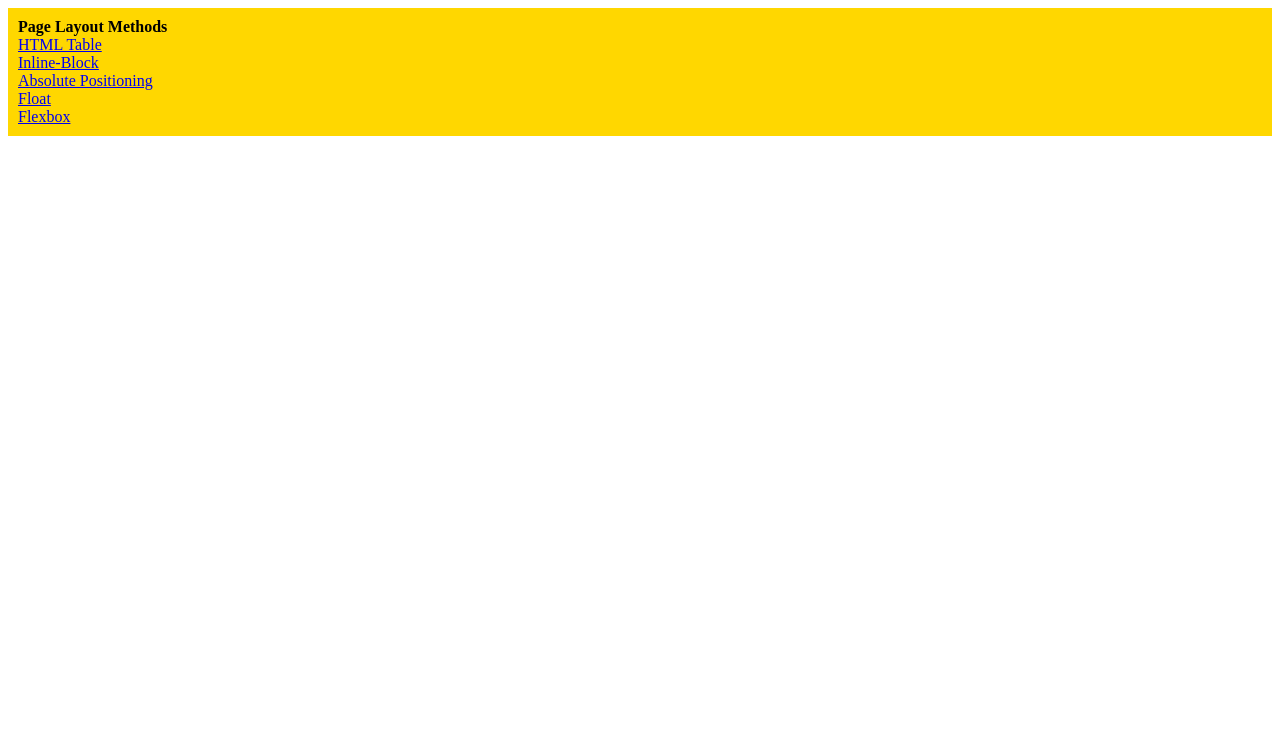
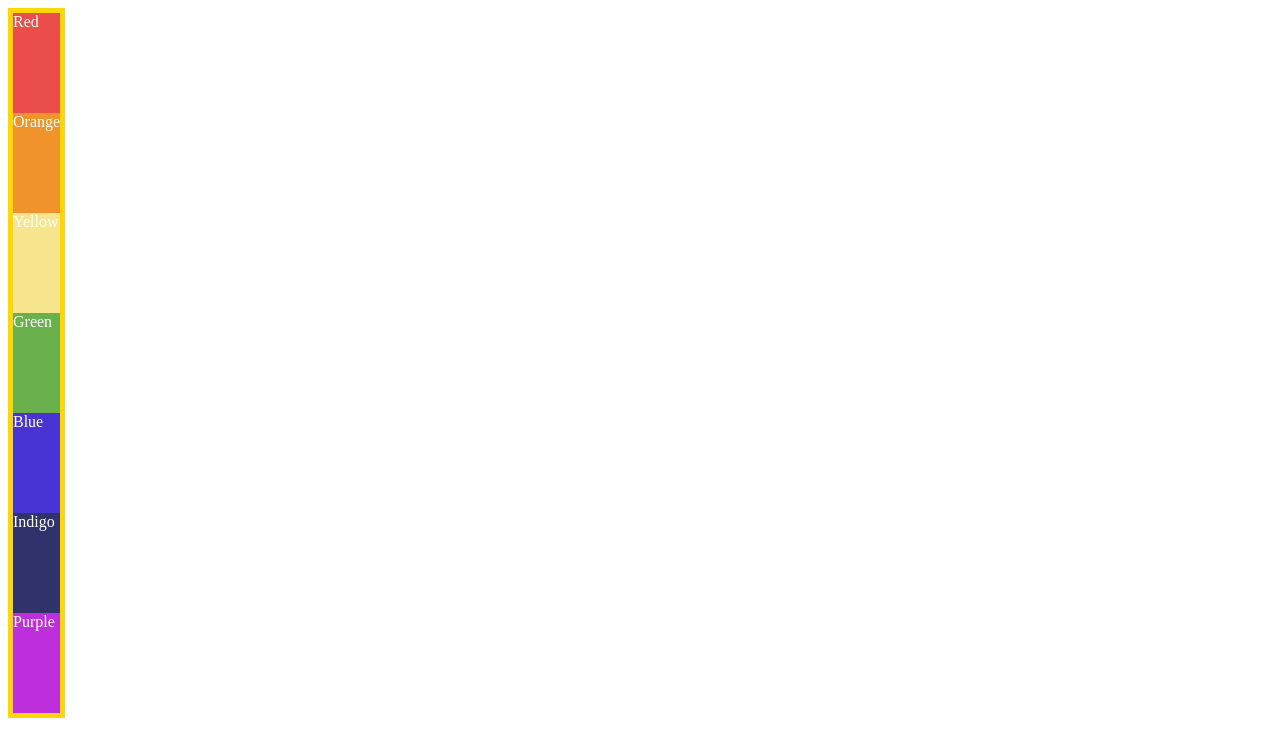
Before and after one commit to SAMARTH-HERE/LEARN_CSS, a plain HTML site: page index.html in a window 1280 px wide. Drawn offline with Linux system fonts and the light colour scheme.

Commit message:
Add files via upload

```diff
--- a/index.html
+++ b/index.html
@@ -4,37 +4,52 @@
 <head>
   <meta charset="UTF-8">
   <meta name="viewport" content="width=device-width, initial-scale=1.0">
-  <title>Column Layout Methods</title>
+  <title>Flex Direction</title>
+  <!-- HINT:
+  https://developer.mozilla.org/en-US/docs/Web/CSS/Universal_selectors
+  https://developer.mozilla.org/en-US/docs/Learn/CSS/Building_blocks/Selectors/Combinators
+  -->
   <style>
-    p {
-      padding: 0;
-      margin: 0;
-      font-weight: 700;
+    .container {
+      color: white;
+      border: 5px solid gold;
+      display: inline-flex;
+      flex-direction: column;
     }
 
-    li {
-      list-style: none;
-    }
+      .container > *{
+        flex-basis: 100px;
+      }
 
-    .container {
-      padding: 10px;
-      background-color: gold;
-    }
 
+    /*
+Select all the elements that are the direct
+children of the .container class.
+    */
+
+
+
+    .red {background-color: #eb4d4b;}
+    .orange {background-color: #f0932b;}
+    .yellow {background-color: #f6e58d;}
+    .green {background-color: #6ab04c;}
+    .blue {background-color: #4834d4;}
+    .indigo {background-color: #30336b;}
+    .purple {background-color: #be2edd;}
   </style>
 </head>
 
 <body>
   <div class="container">
-    <p>Page Layout Methods</p>
+    <div class="red">Red</div>
+    <div class="orange">Orange</div>
+    <div class="yellow">Yellow</div>
+    <div class="green">Green</div>
+    <div class="blue">Blue</div>
+    <div class="indigo">Indigo</div>
+    <div class="purple">Purple</div>
+  </div>
 
-    <li><a href="./html-table.html">HTML Table</a></li>
-    <li><a href="./inline-block.html">Inline-Block</li>
-    <li><a href="./absolute-position.html">Absolute Positioning</li>
-    <li><a href="./float.html">Float</li>
-    <li><a href="./flex.html">Flexbox</li>
-
-  </div>
 </body>
 
 </html>
```
